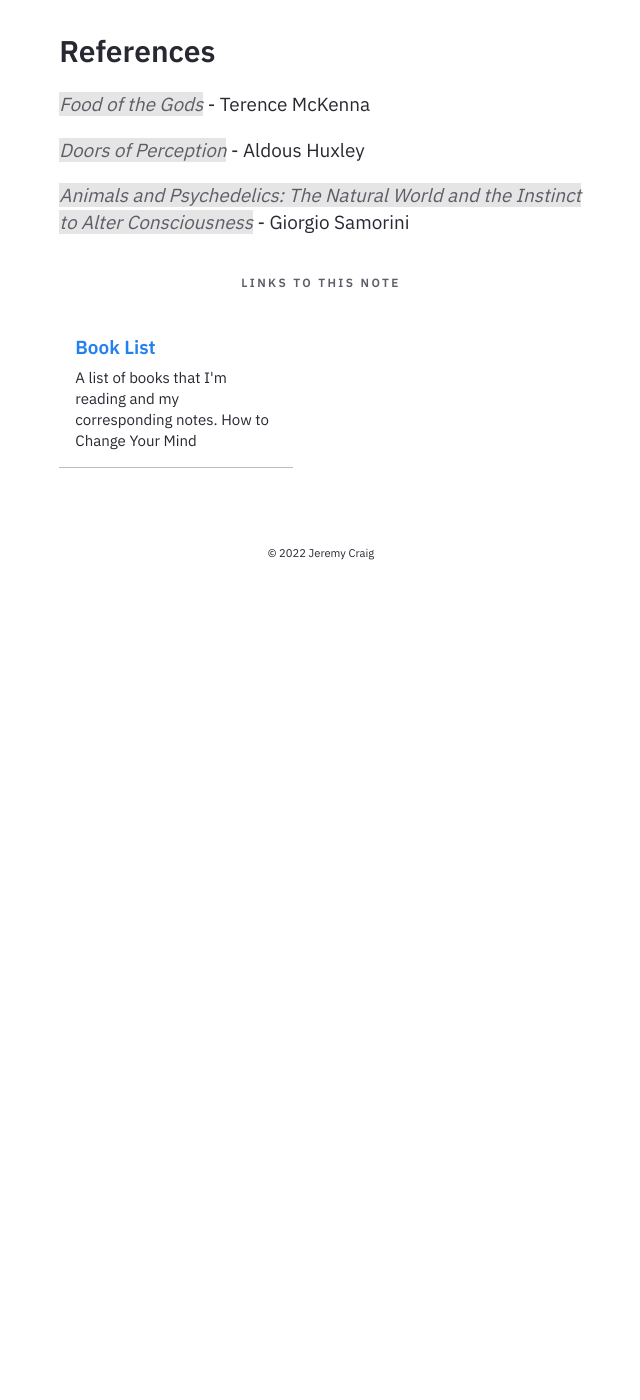
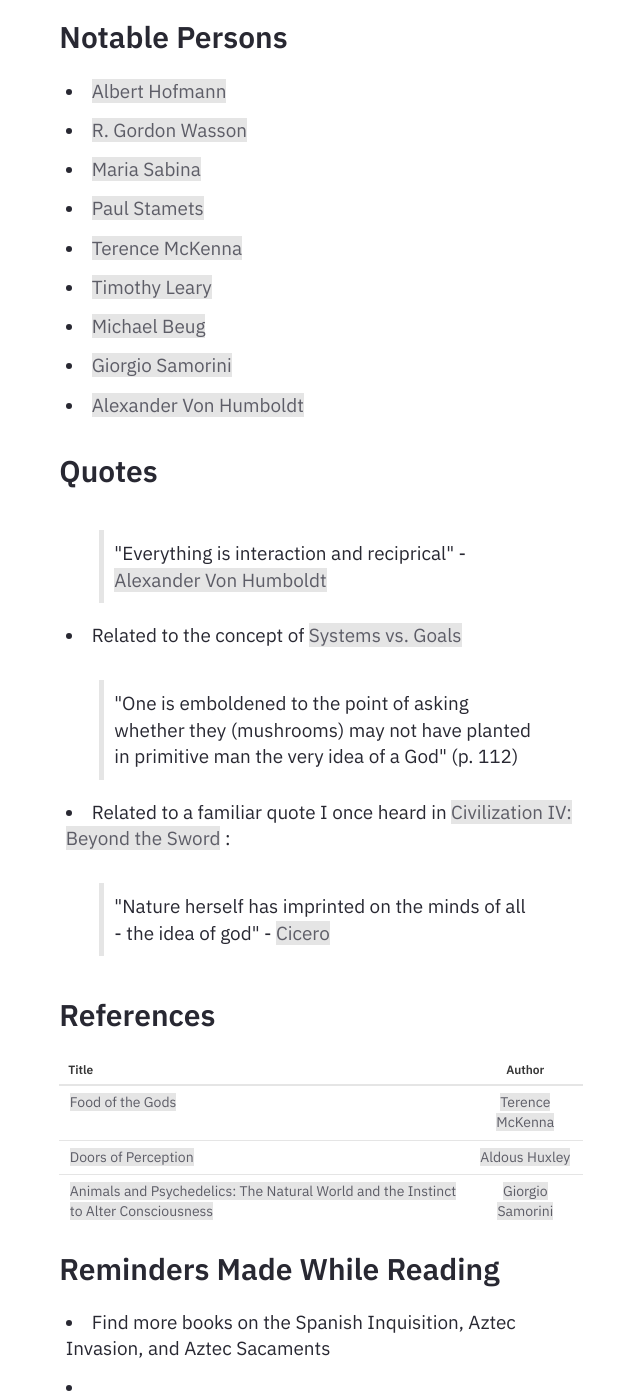
Before and after one commit to jeremycsaunders/jeremycsaunders.github.io, a Jekyll site: the page built from _notes/Public/Books/How to Change Your Mind/How to Change Your Mind.md, in a window 1280 px wide and 1400 px high, scrolled down 1246 px. Shown: the whole window, without its empty margins (319-959 px from the left). Built offline with Jekyll 4.4.1, drawn with Linux system fonts in a browser that asks for light colours; before the commit the page ends 1848 px from its top, so only the background shows below that; some of the changed text lies outside the part shown.

Commit message:
Update How to Change Your Mind.md

```diff
--- a/_notes/Public/Books/How to Change Your Mind/How to Change Your Mind.md
+++ b/_notes/Public/Books/How to Change Your Mind/How to Change Your Mind.md
@@ -31,12 +30,32 @@ Published: 2018
 - [[Timothy Leary]]
 - [[Michael Beug]]
 - [[Giorgio Samorini]]
+- [[Alexander Von Humboldt]]
 
 ## Quotes
+> "Everything is interaction and reciprical" - [[Alexander Von Humboldt]]
+
+- Related to the concept of [[Systems vs. Goals]]
+
+> "One is emboldened to the point of asking whether they (mushrooms) may not have planted in primitive man the very idea of a God" (p. 112)
+
+- Related to a familiar quote I once heard in [[Civilization IV: Beyond the Sword]]:
+
+> "Nature herself has imprinted on the minds of all - the idea of god" - [[Cicero]]
+
+
+
+
 
 ## References
-[[*Food of the Gods*]] - Terence McKenna
 
-[[*Doors of Perception*]] - Aldous Huxley
 
-[[*Animals and Psychedelics: The Natural World and the Instinct to Alter Consciousness*]] - Giorgio Samorini
+| Title         | Author        |
+| ------------- |:-------------:|
+| [[Food of the Gods]]     | [[Terence McKenna]] |
+| [[Doors of Perception]]      | [[Aldous Huxley]]     |
+| [[Animals and Psychedelics: The Natural World and the Instinct to Alter Consciousness]] | [[Giorgio Samorini]] |
+
+## Reminders Made While Reading
+- Find more books on the Spanish Inquisition, Aztec Invasion, and Aztec Sacaments
+-
```
Also changed, not shown: other parts of _notes/Public/Books/How to Change Your Mind/How to Change Your Mind.md (+1 -2 lines).
